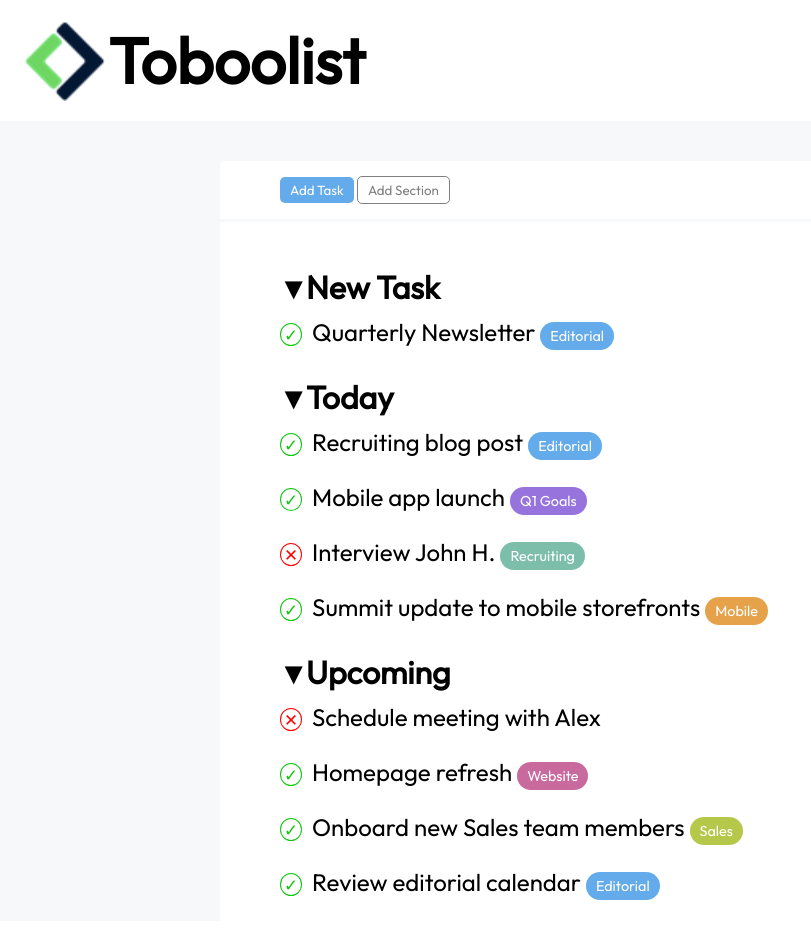
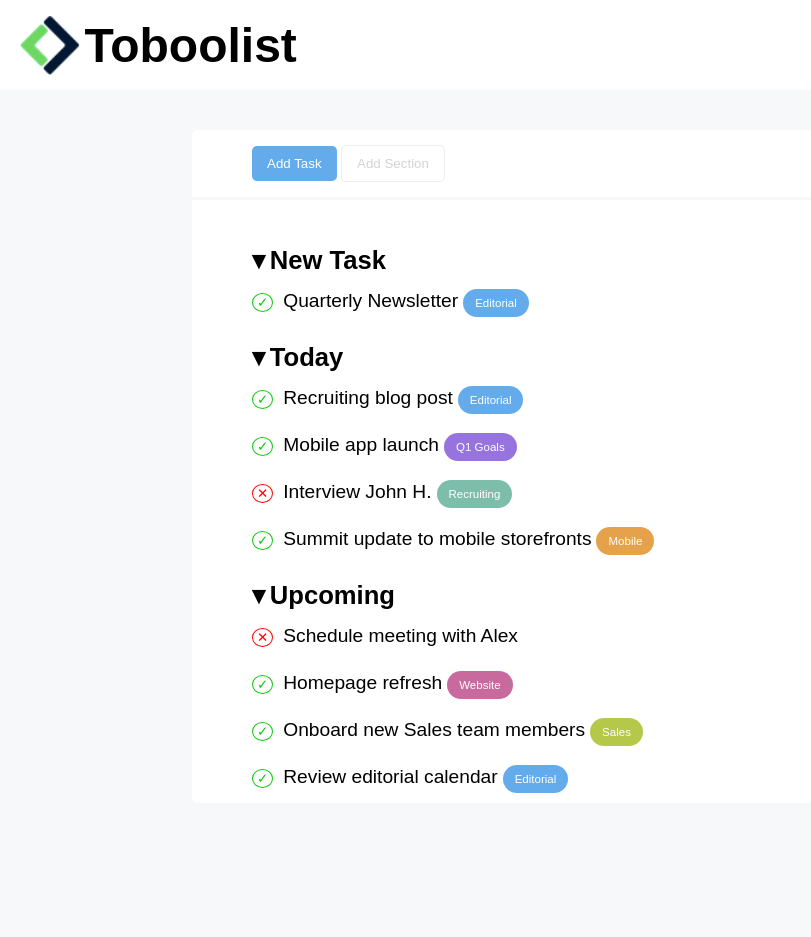
Before and after one commit to FloatIndex/html-css-toboolist, a plain HTML site: page index.html in a window 1280 px wide. Shown: the whole page, without its empty margins (0-811 px from the left). After the commit the page ends 823 px from the top, so only its background shows below. Drawn offline with Linux system fonts and the light colour scheme.

Commit message:
correzione stile e selettori+alleggerimento codice

```diff
--- a/index.html
+++ b/index.html
@@ -8,11 +8,6 @@
     <title>Toboolist</title>
 
     <link rel="stylesheet" href="style.css">
-
-    <link rel="preconnect" href="https://fonts.googleapis.com">
-    <link rel="preconnect" href="https://fonts.gstatic.com" crossorigin>
-    <link href="https://fonts.googleapis.com/css2?family=Outfit&display=swap" rel="stylesheet">
-
 </head>
 
 <body>
@@ -23,7 +18,6 @@
     </header>
     <!-- fine intestazione con banner -->
 
-    <div class="grey container">
     <main>
         <!-- inizio sezione bottoni -->
         <section class="btn-section">
@@ -33,32 +27,31 @@
         </section>
         <!-- fine sezione bottoni -->
 
-            <!-- inizio sezione menu a tendina -->
-            <section class="menu-section">
+        <!-- inizio sezione task -->
+        <section class="task-section">
             <div>
-                    <h1 class="menu-title">New Task</h1>
-                    <div class="menu-element checked">Quarterly Newsletter<span class="editorial">Editorial</span></div>
+                <h1 class="task-title">New Task</h1>
+                <div class="task-element checked">Quarterly Newsletter<span class="editorial">Editorial</span></div>
             </div>
 
             <div>
-                    <h1 class="menu-title">Today</h1>
-                    <div class="menu-element checked">Recruiting blog post<span class="editorial">Editorial</span></div>
-                    <div class="menu-element checked">Mobile app launch<span class="q1-goals">Q1 Goals</span></div>
-                    <div class="menu-element not-checked">Interview John H.<span class="recruiting">Recruiting</span></div>
-                    <div class="menu-element checked">Summit update to mobile storefronts<span class="mobile">Mobile</span></div>
+                <h1 class="task-title">Today</h1>
+                <div class="task-element checked">Recruiting blog post<span class="editorial">Editorial</span></div>
+                <div class="task-element checked">Mobile app launch<span class="q1-goals">Q1 Goals</span></div>
+                <div class="task-element not-checked">Interview John H.<span class="recruiting">Recruiting</span></div>
+                <div class="task-element checked">Summit update to mobile storefronts<span class="mobile">Mobile</span></div>
             </div>
 
             <div>
-                    <h1 class="menu-title">Upcoming</h1>
-                    <div class="menu-element not-checked">Schedule meeting with Alex</div>
-                    <div class="menu-element checked">Homepage refresh<span class="website">Website</span></div>
-                    <div class="menu-element checked">Onboard new Sales team members<span class="sales">Sales</span></div>
-                    <div class="menu-element checked">Review editorial calendar<span class="editorial">Editorial</span></div>
+                <h1 class="task-title">Upcoming</h1>
+                <div class="task-element not-checked">Schedule meeting with Alex</div>
+                <div class="task-element checked">Homepage refresh<span class="website">Website</span></div>
+                <div class="task-element checked">Onboard new Sales team members<span class="sales">Sales</span></div>
+                <div class="task-element checked">Review editorial calendar<span class="editorial">Editorial</span></div>
             </div>
         </section>
-            <!-- fine sezione menu a tendina-->
+        <!-- fine sezione task -->
     </main>
-    </div>
 </body>
 
 </html>
--- a/style.css
+++ b/style.css
@@ -1,40 +1,44 @@
 *{
     margin: 0px;
     box-sizing: border-box;
-    font-family: 'Outfit', sans-serif;
+    font-family: Arial, Helvetica, sans-serif;
 }
 
-.banner{
-    padding: 20px 25px;
-}
-
-.banner .logo-image,.logo-text{
-    vertical-align: middle;
-}
-
-.banner .logo-image{
-    height: 80px;
-}
-
-.banner .logo-text{
-    font-size: 4em;
-    font-weight: bold;
-}
-
-.grey.container{
-    height: 100vh;
+body{
     background-color: rgb(246, 248, 249);
-    padding: 40px;
 }
 
 main{
     border-radius: 5px;
     overflow: hidden;
     width: 70%;
-    margin: auto;
+    margin: 40px auto 20px;
 }
 
-.btn-section, .menu-section{
+
+/* header */
+.banner{
+    background-color: #fff;
+    padding: 15px 20px;
+}
+
+.banner .logo-image, .banner .logo-text{
+    vertical-align: middle;
+}
+
+.banner .logo-image{
+    height: 60px;
+}
+
+.banner .logo-text{
+    font-size: 3em;
+    font-weight: bold;
+}
+/* fine header */
+
+
+/* sezione bottoni */
+.btn-section, .task-section{
     background-color: #fff;
     padding: 15px 60px;
 }
@@ -44,7 +48,7 @@ main{
 }
 
 .btn{
-    padding: 5px 10px;
+    padding: 10px 15px;
     border-radius: 5px;
     cursor: pointer;
     border: none;
@@ -56,7 +60,7 @@ main{
 
 .btn.white{
     background-color: #fff;
-    border: 1px solid grey;
+    border: 1px solid #ededed;
 }
 
 .blue-btn-text{
@@ -64,72 +68,79 @@ main{
 }
 
 .white-btn-text{
-    color: grey;
+    color: lightgrey;
+}
+/* fine sezione bottoni */
+
+
+/* sezione task */
+.task-title{
+    margin-top: 30px;
+    font-size: 1.6em;
 }
 
-.menu-element{
-    margin-top: 10px;
-    margin-bottom: 25px;
-    font-size: 1.5em;
+.task-element{
+    margin-top: 25px;
+    font-size: 1.2em;
 }
 
-.menu-title{
-    margin-top: 30px;
-    font-size: 2em;
+.task-title + .task-element{
+    margin-top: 15px;
 }
 
-.menu-title::before{
+.task-title::before{
     content: '\25BE';
-    padding: 5px;
+    margin-right: 5px;
 }
 
-.menu-element.checked::before, .menu-element.not-checked::before{
+.task-element.checked::before, .task-element.not-checked::before{
     font-size: 0.7em;
-    padding: 0px 3px;
+    padding: 1px 4px;
     margin-right: 10px;
     border-radius: 50%;
 }
 
-.menu-element.checked::before{
+.task-element.checked::before{
     content: '\2713';
     color: #0dc70d;
     border: 1px solid #0dc70d;
 }
 
-.menu-element.not-checked::before{
+.task-element.not-checked::before{
     content: '\2715';
     color: #f00;
     border: 1px solid #f00;
 }
 
-.menu-element .editorial,.q1-goals,.recruiting,.mobile,.website,.sales{
+div.task-element span{
     color: #fff;
     font-size: 0.6em;
-    margin: 5px;
-    padding: 5px 10px;
+    margin-left: 5px;
+    padding: 8px 12px;
     border-radius: 15px;
 }
 
-.menu-element .editorial{
+.task-element .editorial{
     background-color: rgb(99, 171,235);
 }
 
-.menu-element .q1-goals{
+.task-element .q1-goals{
     background-color: rgb(151, 116, 221);
 }
 
-.menu-element .recruiting{
+.task-element .recruiting{
     background-color: rgb(124, 190, 170);
 }
 
-.menu-element .mobile{
+.task-element .mobile{
     background-color: rgb(230, 162, 75);
 }
 
-.menu-element .website{
+.task-element .website{
     background-color: rgb(201, 106, 159);
 }
 
-.menu-element .sales{
+.task-element .sales{
     background-color: rgb(182, 200, 73);
 }
+/* fine sezione task */
```
Lines whose indentation alone changed are shown as unchanged.
